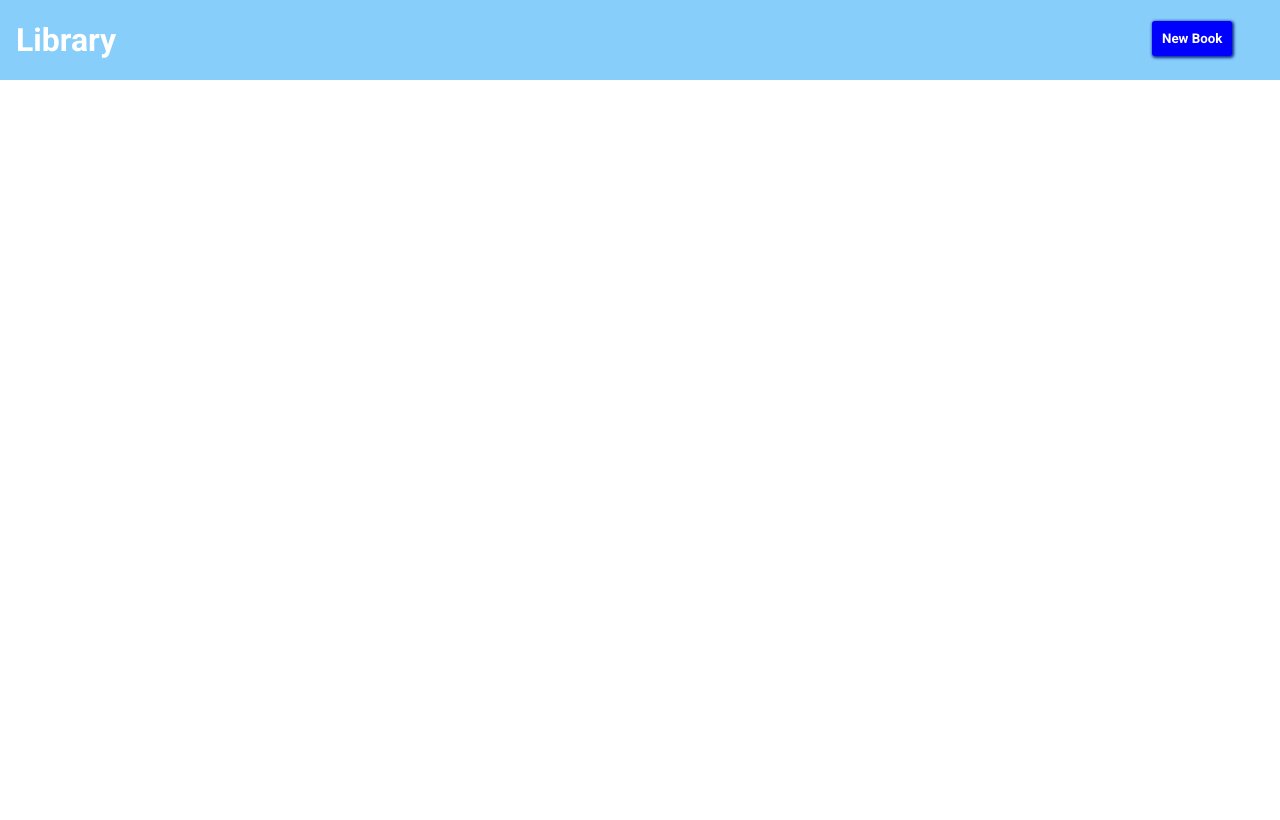
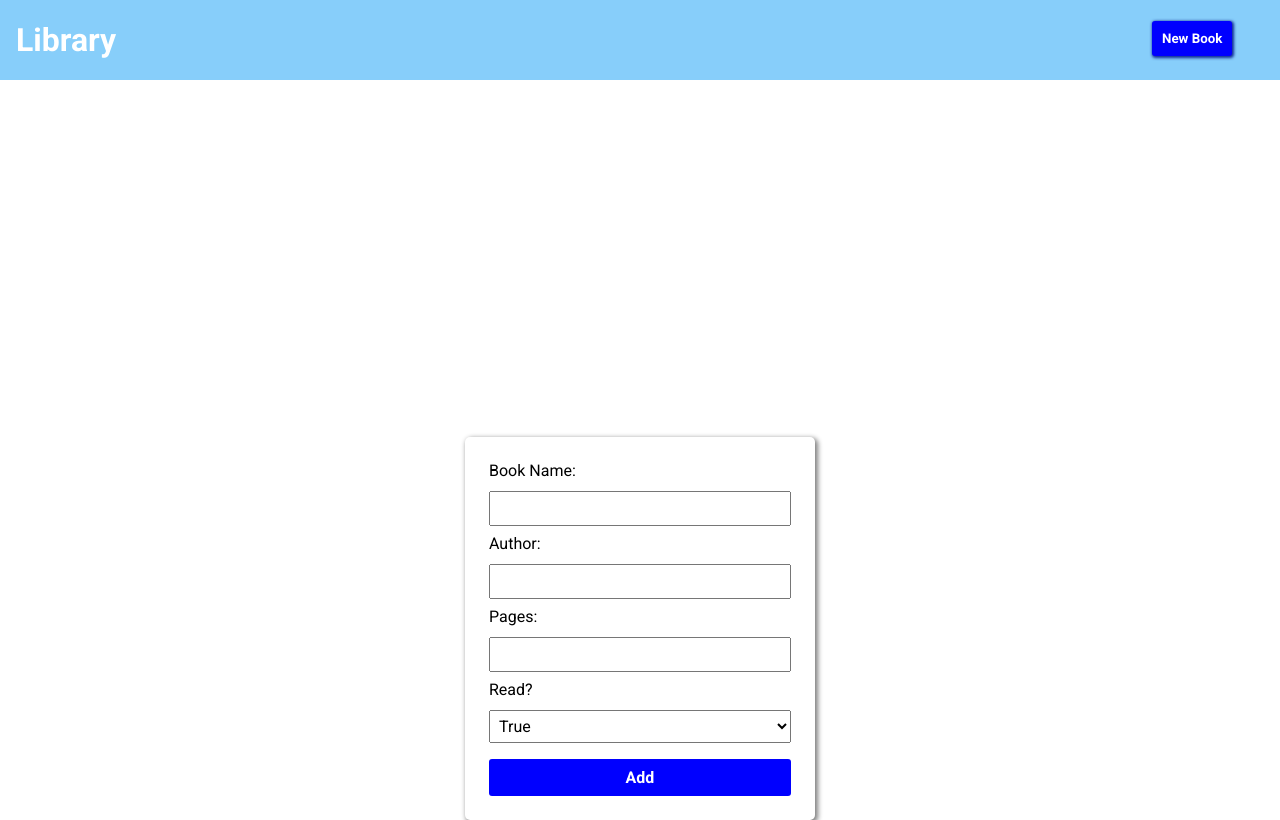
Before and after one commit to karthicbz/OdinLibrary, a plain HTML site: page index.html in a window 1280 px wide. Both pictures are taken after a click on the button "New Book". Drawn offline with Linux system fonts and the light colour scheme.

Commit message:
add toggle to show and hide form

```diff
--- a/index.html
+++ b/index.html
@@ -14,7 +14,7 @@
             <p class="header-text">Library</p>
             <button class="newBook">New Book</button>
         </div>
-        <form action="#" method="post">
+        <form action="#" method="post" class="book-form">
             <p class="bookName">Book Name:</p>
             <input type="text" name="bookName" id="bookName">
             <p class="authorName">Author:</p>
--- a/script/script.js
+++ b/script/script.js
@@ -3,6 +3,8 @@ const authorName = document.querySelector('#authorName');
 const bookPages = document.querySelector('#pages');
 const readStatus = document.querySelector('#read');
 const addButton = document.querySelector('.addBook');
+const newBook = document.querySelector('.newBook');
+const bookForm = document.querySelector('.book-form');
 
 const cardContainer = document.querySelector('.card-container');
 
@@ -45,3 +47,8 @@ addButton.addEventListener('click', (e)=>{
     addBookToLibrary.prototype.createCard(myLibrary);
 
 });
+
+newBook.addEventListener('click', ()=>{
+    // bookForm.setAttribute('style', 'display: flex;');
+    bookForm.classList.toggle('display-form');
+});
--- a/styles/style.css
+++ b/styles/style.css
@@ -64,6 +64,10 @@ form{
     border-radius: 5px;
 }
 
+.display-form{
+    display: flex;
+}
+
 form>button, form>input, form>select{
     font-size: 1rem;
     padding: 5px;
```
